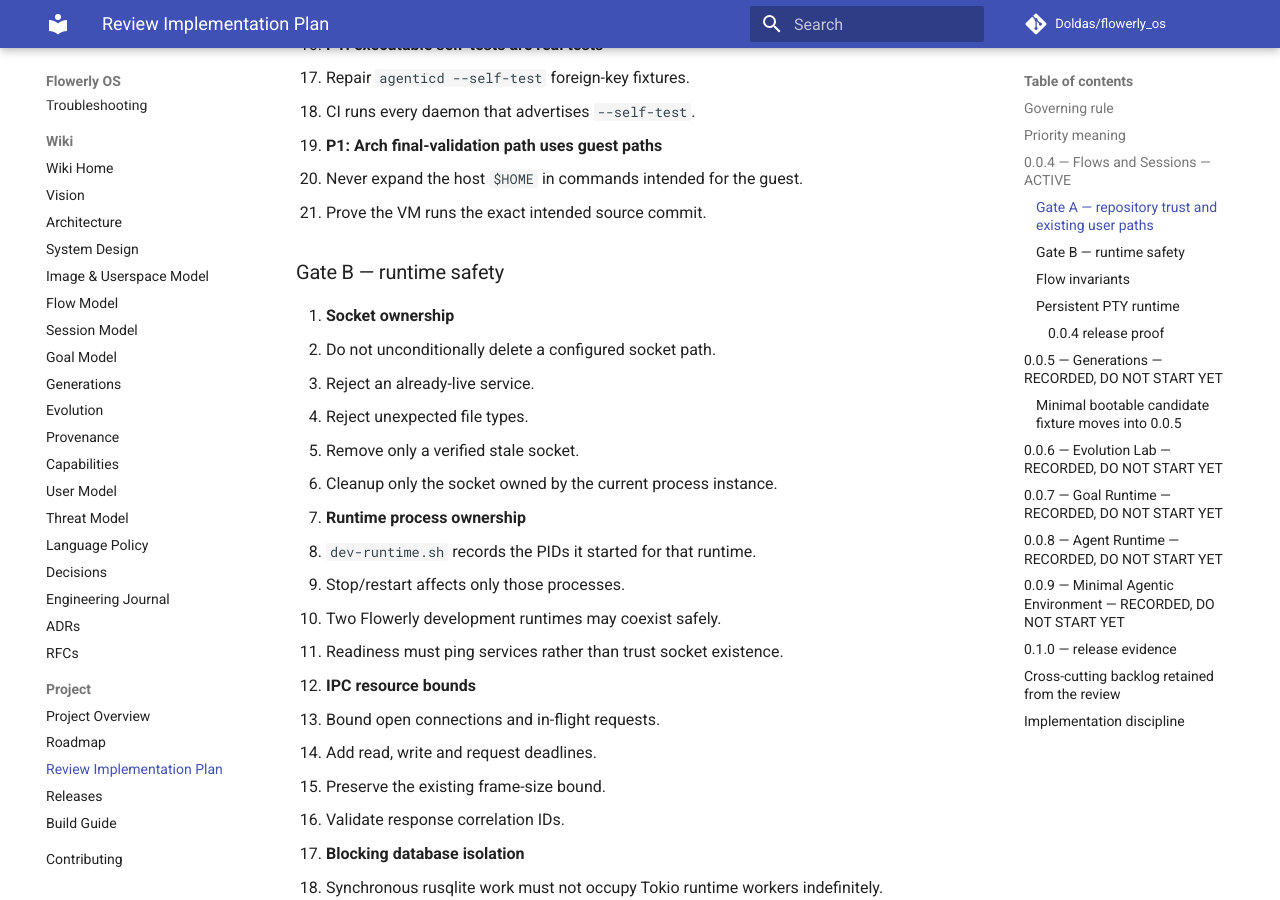
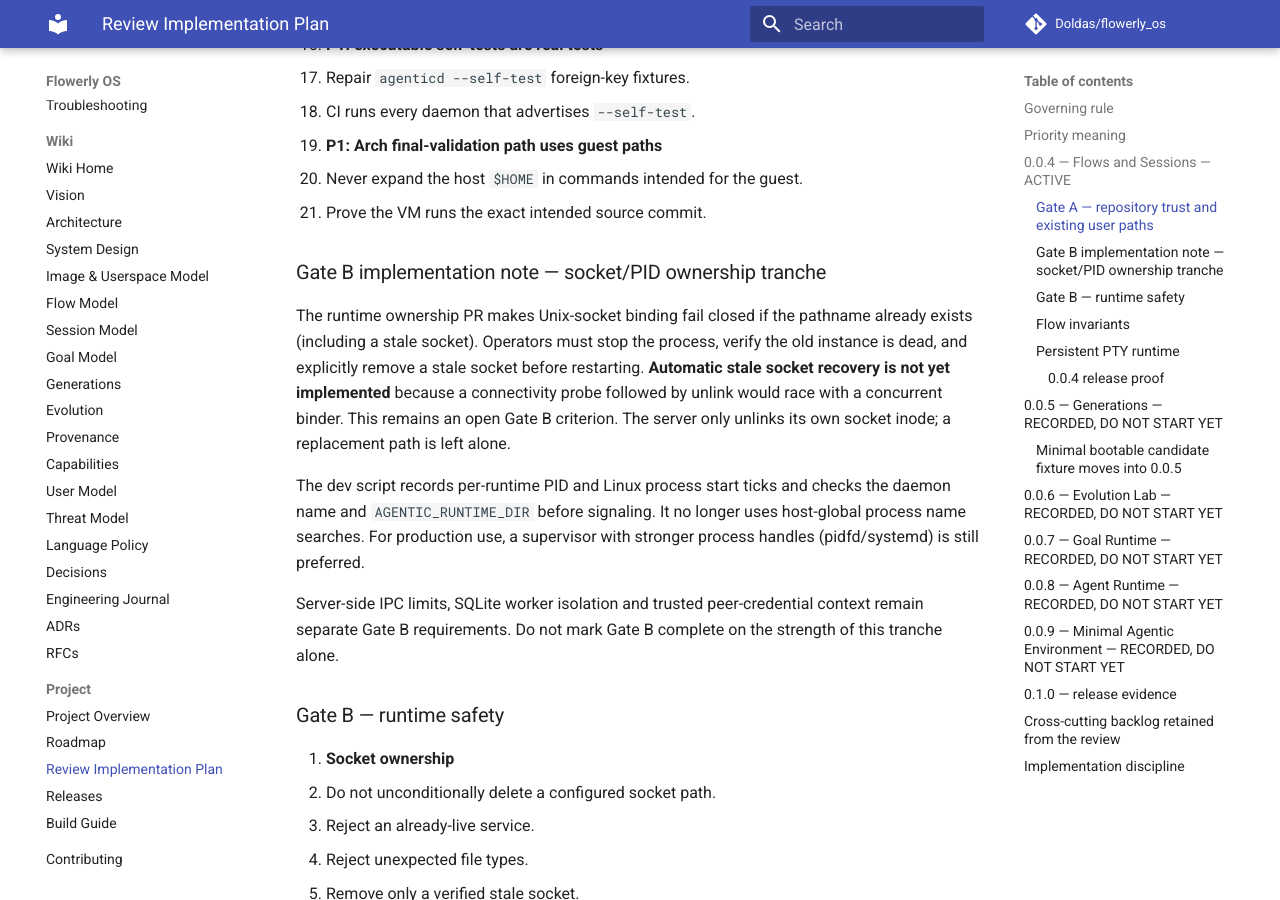
Before and after one commit to Doldas/flowerly_os, an MkDocs documentation site: the page built from docs/review-implementation-plan-2026-10-12.md, in a window 1280 px wide and 900 px high, scrolled down 1528 px. Built offline with MkDocs 1.6.1 and Material for MkDocs 9.7.7, drawn with Linux system fonts in a browser that asks for light colours; comment, search, counter and statistics services are not loaded.

Commit message:
docs(0.0.4): record fail-closed socket recovery boundary and remaining gates

```diff
--- a/docs/review-implementation-plan-2026-10-12.md
+++ b/docs/review-implementation-plan-2026-10-12.md
@@ -62,6 +62,25 @@
 6. **P1: Arch final-validation path uses guest paths**
    - Never expand the host `$HOME` in commands intended for the guest.
    - Prove the VM runs the exact intended source commit.
+
+### Gate B implementation note — socket/PID ownership tranche
+
+The runtime ownership PR makes Unix-socket binding fail closed if the pathname
+already exists (including a stale socket). Operators must stop the process,
+verify the old instance is dead, and explicitly remove a stale socket before
+restarting. **Automatic stale socket recovery is not yet implemented** because
+a connectivity probe followed by unlink would race with a concurrent binder.
+This remains an open Gate B criterion. The server only unlinks its own socket
+inode; a replacement path is left alone.
+
+The dev script records per-runtime PID and Linux process start ticks and checks
+the daemon name and `AGENTIC_RUNTIME_DIR` before signaling. It no longer uses
+host-global process name searches. For production use, a supervisor with
+stronger process handles (pidfd/systemd) is still preferred.
+
+Server-side IPC limits, SQLite worker isolation and trusted peer-credential
+context remain separate Gate B requirements. Do not mark Gate B complete on
+the strength of this tranche alone.
 
 ### Gate B — runtime safety
 
```
